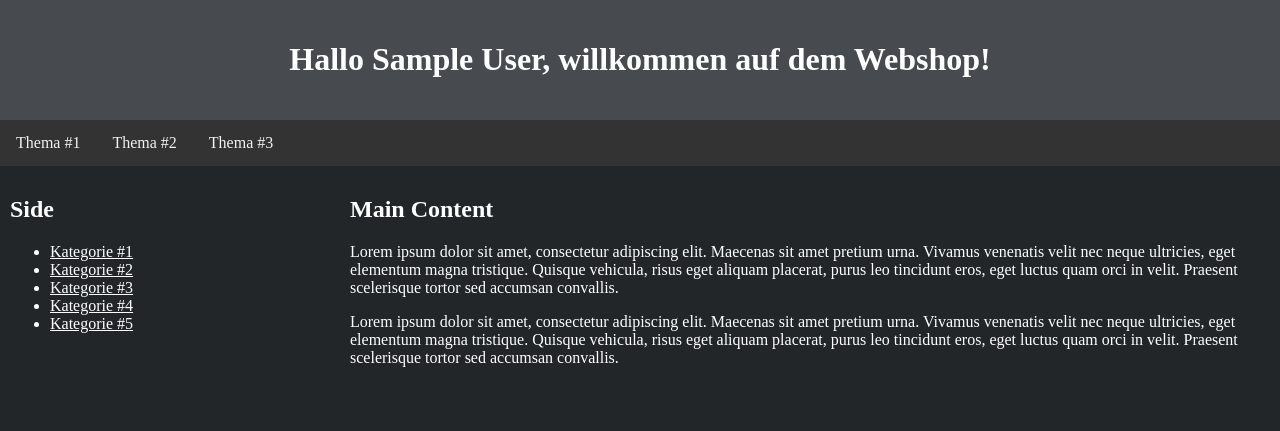
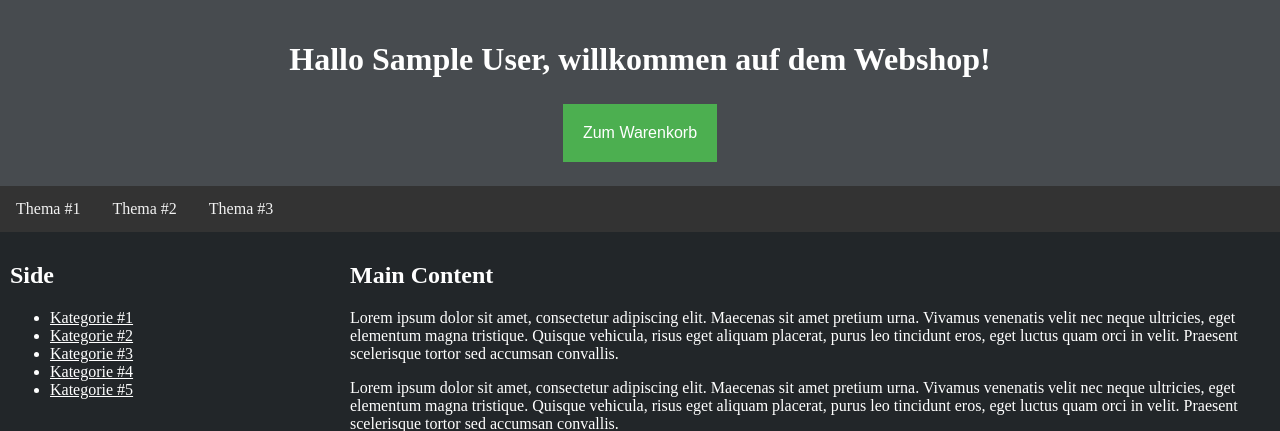
Before and after one commit to Vochel/PHP-Webshop, a PHP site: page /home.php in a window 1280 px wide. Shown: the top 431 px of the page. Run offline with PHP 8.4, Linux system fonts and the light colour scheme; the visitor is signed in with stand-in values (Sample User, id 1).

Commit message:
added warenkorb

```diff
--- a/home.php
+++ b/home.php
@@ -8,6 +8,14 @@ session_start();
     <meta charset="UTF-8" />
     <link rel="stylesheet" href="styles.css">
     <title>Willkommen</title>
+
+    <?php
+    if (isset($_SESSION['name']) && isset($_SESSION['login']) && $_SESSION['login'] == "ok") {
+        # code...
+    } else {
+        header("Location: login.php");
+    }
+    ?>
 </head>
 
 <body>
@@ -16,6 +24,9 @@ session_start();
         <h1>Hallo <?php if (!empty($_SESSION['name'])) {
                         echo $_SESSION['name'];
                     } ?>, willkommen auf dem Webshop!</h1>
+        <form action="warenkorb.php">
+            <input type="submit" value="Zum Warenkorb" class="btn">
+        </form>
     </div>
 
     <div class="topnav">
--- a/styles.css
+++ b/styles.css
@@ -84,3 +84,15 @@ a {
 .login {
   margin-top: 20px;
 }
+
+.btn {
+  background-color: #4CAF50;
+  border: none;
+  color: white;
+  padding: 20px;
+  text-align: center;
+  text-decoration: none;
+  display: inline-block;
+  font-size: 16px;
+  margin: 4px 2px;
+}
```
Also changed, not shown: warenorb.php (added).
